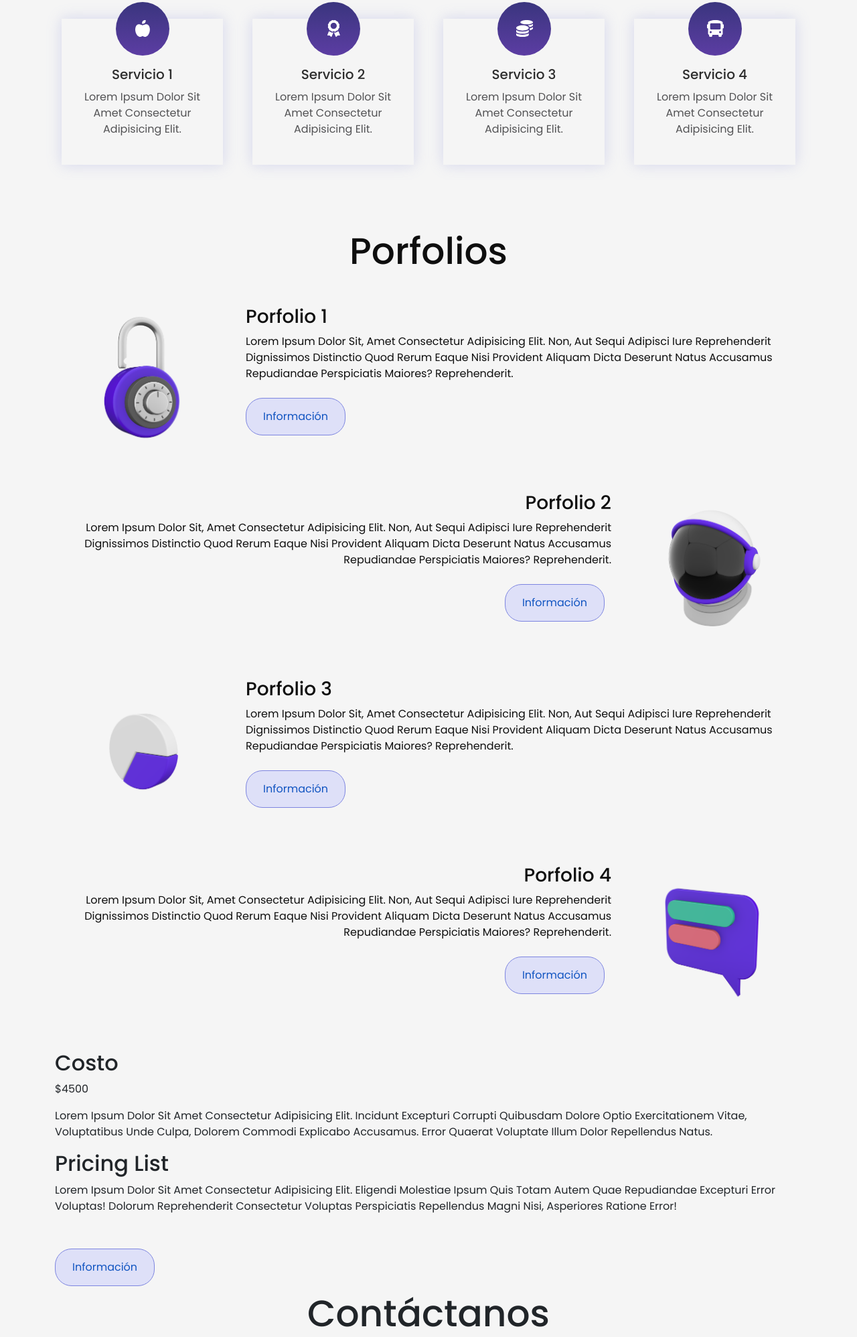
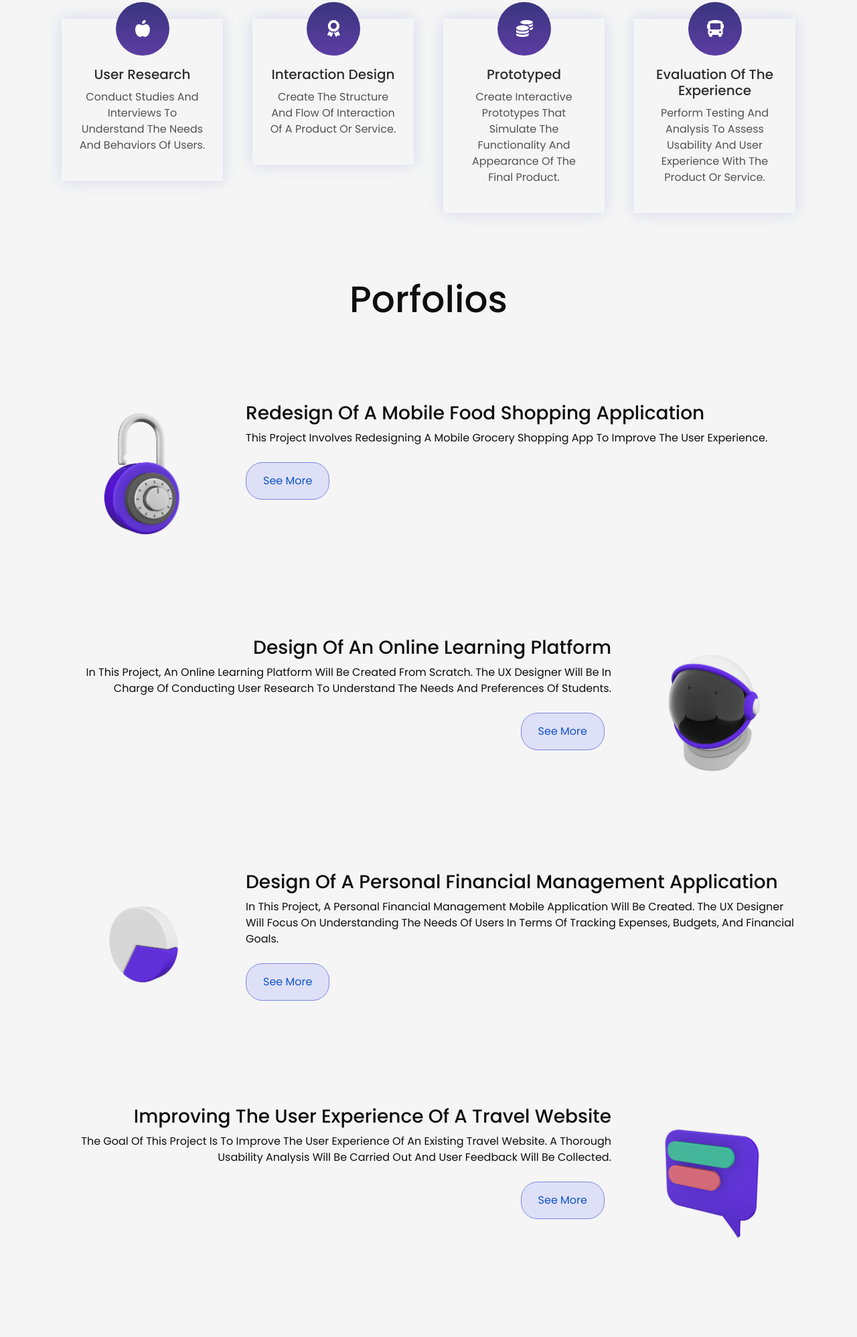
Before and after one commit to KevinC10/coder52260, a website: page index.html in a window 1280 px wide. Shown: the part 804-2800 px from the top of the page at 67% size. Drawn offline with nearby package versions, Linux system fonts and the light colour scheme.

Commit message:
Update
Actualizacion de textos y componentes

```diff
--- a/index.html
+++ b/index.html
@@ -57,13 +57,14 @@
     <div class="info-container container mt-5">
       <div class="content">
         <h1 class="text-white animate__animated animate__bounce animate__bounce">
-          HOLA MUNDO
+          Hi, Im Kevin Capristan (UX)
         </h1>
         <p class="text-white">
-          Lorem ipsum dolor sit amet consectetur adipisicing elit.
+          In my work, I use a variety of techniques and tools to dig deep into users, understand their motivations and
+          expectations. Through interviews, field studies and data analysis, I obtain valuable information that allows
+          me to create user-centered designs.
         </p>
-        <a href="#" class="btn-1 text-decoration-none text-white">Mas información</a>
-        <a href="#" class="btn-1 text-decoration-none text-white">Mas información</a>
+        <a href="./paginas/Sobremi.html" class="btn-1 text-decoration-none text-white">See more</a>
       </div>
       <img src="images/astronauta.png" alt="Kevin Capristán." />
     </div>
@@ -75,29 +76,29 @@
       <div class="col-md-3 mb-5">
         <div class="service text-center">
           <img src="images/icon1.svg" class="mb-3" alt="servicio 1" />
-          <h3>Servicio 1</h3>
-          <p>Lorem ipsum dolor sit amet consectetur adipisicing elit.</p>
+          <h3>User research</h3>
+          <p>Conduct studies and interviews to understand the needs and behaviors of users.</p>
         </div>
       </div>
       <div class="col-md-3 mb-5">
         <div class="service text-center">
           <img src="images/icon2.svg" class="mb-3" alt="servicio 2" />
-          <h3>Servicio 2</h3>
-          <p>Lorem ipsum dolor sit amet consectetur adipisicing elit.</p>
+          <h3>Interaction design</h3>
+          <p>Create the structure and flow of interaction of a product or service.</p>
         </div>
       </div>
       <div class="col-md-3 mb-5">
         <div class="service text-center">
           <img src="images/icon3.svg" class="mb-3" alt="servicio 3" />
-          <h3>Servicio 3</h3>
-          <p>Lorem ipsum dolor sit amet consectetur adipisicing elit.</p>
+          <h3>Prototyped</h3>
+          <p>Create interactive prototypes that simulate the functionality and appearance of the final product.</p>
         </div>
       </div>
       <div class="col-md-3 mb-5">
         <div class="service text-center">
           <img src="images/icon4.svg" class="mb-3" alt="servicio 4" />
-          <h3>Servicio 4</h3>
-          <p>Lorem ipsum dolor sit amet consectetur adipisicing elit.</p>
+          <h3>Evaluation of the experience</h3>
+          <p>Perform testing and analysis to assess usability and user experience with the product or service.</p>
         </div>
       </div>
     </div>
@@ -106,72 +107,64 @@
   <!-- SECCIÓN DE PORTAFOLIO -->
   <section id="porfolios" class="porfolios container mt-5">
     <h2 class="mb-5">Porfolios</h2>
-
+    <br>
     <div class="row mt-5 mb-5">
       <div class="col-sm-3">
         <img class="img-porf" src="images/img1.png" alt="porfolios1" />
       </div>
       <div class="col-sm-9">
         <div class="porfolio-1">
-          <h3>Porfolio 1</h3>
+          <h3>Redesign of a mobile food shopping application</h3>
           <p>
-            Lorem ipsum dolor sit, amet consectetur adipisicing elit. Non, aut
-            sequi adipisci iure reprehenderit dignissimos distinctio quod
-            rerum eaque nisi provident aliquam dicta deserunt natus accusamus
-            repudiandae perspiciatis maiores? Reprehenderit.
+            This project involves redesigning a mobile grocery shopping app to improve
+            the user experience.
           </p>
-          <a href="#" class="btn-1 mt-2">Información</a>
+          <a href="./paginas/Porfolio.html" class="btn-1 mt-2">See more</a>
         </div>
       </div>
     </div>
-
+    <br>
     <div class="row mt-5 mb-5">
       <div class="col-sm-9">
         <div class="porfolio-2">
-          <h3>Porfolio 2</h3>
+          <h3>Design of an online learning platform</h3>
           <p>
-            Lorem ipsum dolor sit, amet consectetur adipisicing elit. Non, aut
-            sequi adipisci iure reprehenderit dignissimos distinctio quod
-            rerum eaque nisi provident aliquam dicta deserunt natus accusamus
-            repudiandae perspiciatis maiores? Reprehenderit.
+            In this project, an online learning platform will be created from scratch. The UX designer will be in charge
+            of conducting user research to understand the needs and preferences of students.
           </p>
-          <a href="#" class="btn-1 mt-2">Información</a>
+          <a href="./paginas/Porfolio.html" class="btn-1 mt-2">See more</a>
         </div>
       </div>
       <div class="col-sm-3">
         <img class="img-porf" src="images/img2.png" alt="porfolios2" />
       </div>
     </div>
-
+    <br>
     <div class="row mt-5 mb-5">
       <div class="col-sm-3">
         <img class="img-porf" src="images/img3.png" alt="porfolios3" />
       </div>
       <div class="col-sm-9">
         <div class="porfolio-1">
-          <h3>Porfolio 3</h3>
+          <h3>Design of a personal financial management application</h3>
           <p>
-            Lorem ipsum dolor sit, amet consectetur adipisicing elit. Non, aut
-            sequi adipisci iure reprehenderit dignissimos distinctio quod
-            rerum eaque nisi provident aliquam dicta deserunt natus accusamus
-            repudiandae perspiciatis maiores? Reprehenderit.
+            In this project, a personal financial management mobile application will be created. The UX designer will
+            focus on understanding the needs of users in terms of tracking expenses, budgets, and financial goals.
           </p>
-          <a href="#" class="btn-1 mt-2">Información</a>
+          <a href="./paginas/Porfolio.html" class="btn-1 mt-2">See more</a>
         </div>
       </div>
     </div>
-
+    <br>
     <div class="row mt-5 mb-5">
       <div class="col-sm-9">
         <div class="porfolio-2">
-          <h3>Porfolio 4</h3>
+          <h3>Improving the user experience of a travel website</h3>
           <p>
-            Lorem ipsum dolor sit, amet consectetur adipisicing elit. Non, aut
-            sequi adipisci iure reprehenderit dignissimos distinctio quod
-            rerum eaque nisi provident aliquam dicta deserunt natus accusamus
-            repudiandae perspiciatis maiores? Reprehenderit.
+            The goal of this project is to improve the user experience of an existing travel website.
+            A thorough usability analysis will be carried out and user feedback will be collected.
           </p>
-          <a href="#" class="btn-1 mt-2">Información</a>
+          <a href="./paginas/Porfolio.html" class="btn-1 mt-2">See more</a>
         </div>
       </div>
       <div class="col-sm-3">
@@ -179,61 +172,33 @@
       </div>
     </div>
   </section>
-
-  <!-- SECCIÓN DE SERVICIOS -->
-
-  <div class="container">
-    <div class="info">
-      <div class="info-content">
-        <div class="info-price">
-          <h2>Costo</h2>
-          <p class="price">$4500</p>
-          <p>
-            Lorem ipsum dolor sit amet consectetur adipisicing elit.
-            Incidunt excepturi corrupti quibusdam dolore optio
-            exercitationem vitae, voluptatibus unde culpa, dolorem commodi
-            explicabo accusamus. Error quaerat voluptate illum dolor
-            repellendus natus.
-          </p>
-        </div>
-        <div class="info-txt">
-          <h2>Pricing list</h2>
-          <p>
-            Lorem ipsum dolor sit amet consectetur adipisicing elit.
-            Eligendi molestiae ipsum quis totam autem quae repudiandae
-            excepturi error voluptas! Dolorum reprehenderit consectetur
-            voluptas perspiciatis repellendus magni nisi, asperiores ratione
-            error!
-          </p>
-          <a href="#" class="btn-1">Información</a>
-        </div>
-      </div>
-    </div>
-  </div>
+  <br>
+  <br>
   <footer>
     <div class="container mt-2 mb-5">
-      <h2 class="text-center h2 mb-4">Contáctanos</h2>
+      <h2 class="text-center h2 mb-4">Contact me</h2>
+      <br>
       <form action="" class="contactanos">
         <div class="row">
           <div class="col-md-6">
             <div class="form-group mb-1">
               <input class="form-control" type="text" id="txtNombre" name="txtNombre" required
-                placeholder="Nombres Completos" />
+                placeholder="Full name" />
             </div>
             <div class="form-group mb-1">
               <input class="form-control" type="email" id="txtCorreo" name="txtCorreo" required placeholder="E-mail" />
             </div>
             <div class="form-group mb-1">
-              <textarea rows="4" class="form-control" placeholder="Detalles"></textarea>
+              <textarea rows="4" class="form-control" placeholder="Details"></textarea>
             </div>
             <div class="form-group mb-1">
               <button class="btn-1 mt-2 w-100" type="submit" name="btnSubmit" id="btnSubmit">
-                Enviar
+                Send
               </button>
             </div>
           </div>
           <div class="col-md-6 text-center">
-            <img class="img-porf" src="images/img4.png" alt="Contáctame!" />
+            <img class="img-porf" src="images/Contactme.png" alt="Contáctame!" />
           </div>
         </div>
       </form>
```
Also changed, not shown: paginas/Porfolio.html (+26 -9 lines), images/Contactme.png (added), images/diseño1.webp (added), 1 other file.
